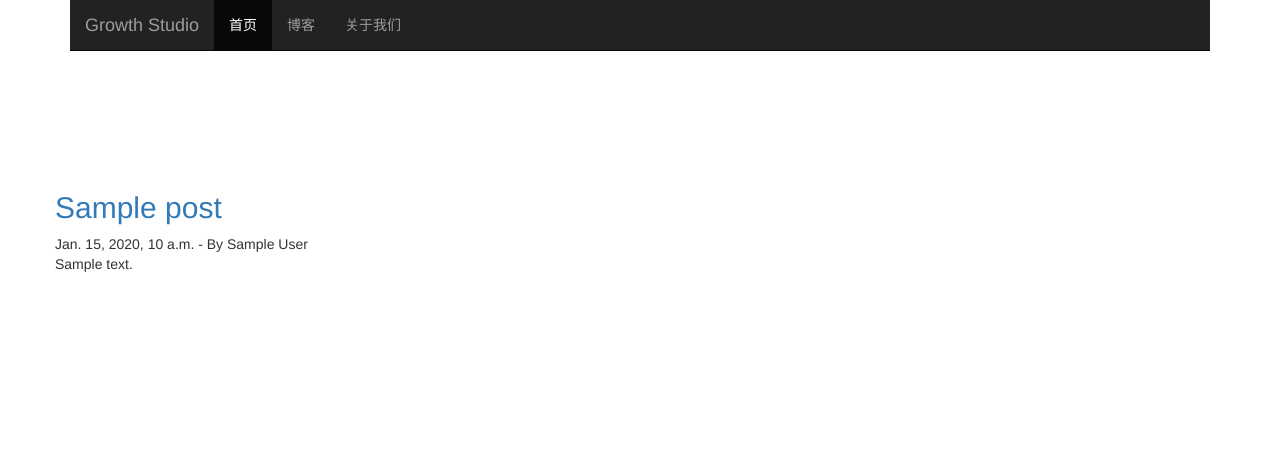
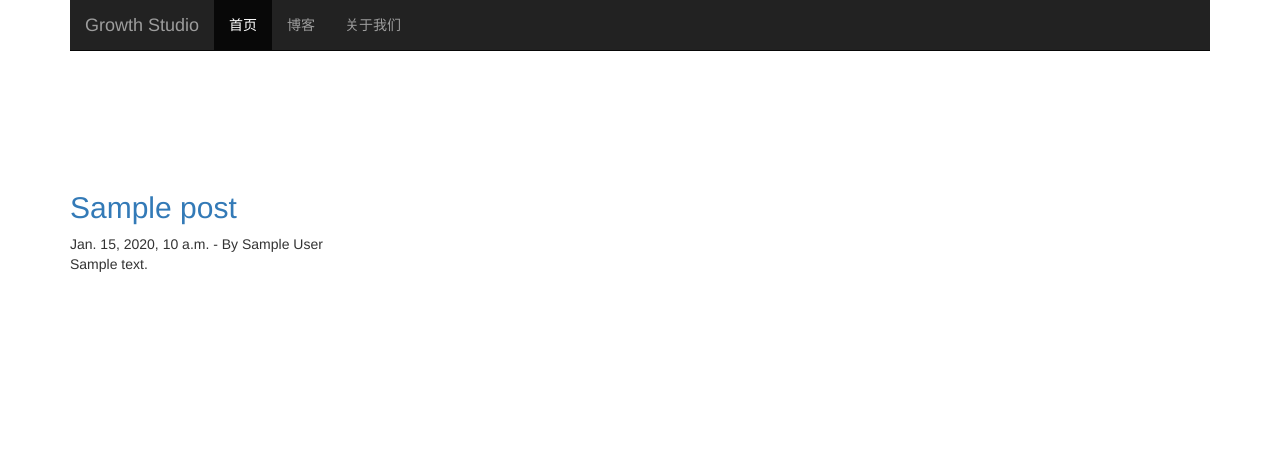
Before and after one commit to phodal/growth-studio, a Django app: template templates/blog/detail.html in a window 1280 px wide. Shown: the top 471 px of the page. Run offline with Django 3.2, Linux system fonts and the light colour scheme; the template is opened without the code that fills it: most values are stand-ins (such as "Sample title", 1, 10 or a date in 2020); some libraries are stand-ins or nearby versions.

Commit message:
fix detail page layout issue

```diff
--- a/templates/blog/detail.html
+++ b/templates/blog/detail.html
@@ -4,7 +4,7 @@
 {% block content %}
 <div class="container blog-list">
     <div class="row">
-        <article>
+        <article class="col-sm-4">
             <div>
                 <h2><a href="{{ post.get_absolute_url }}">{{ post.title }}</a></h2>
                 {{post.posted}} - By {{post.author}}
```
